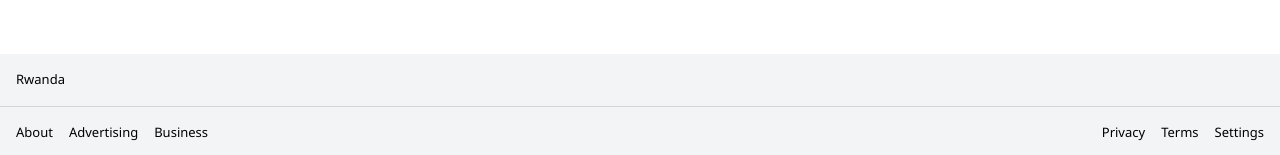
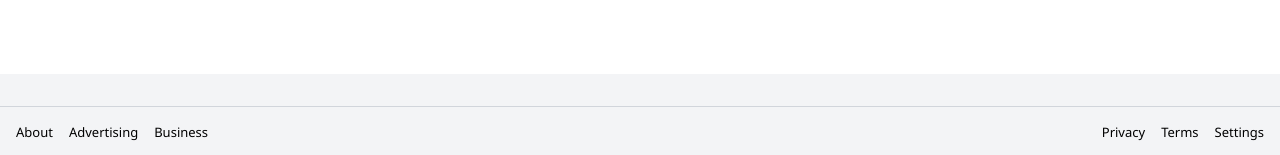
Before and after one commit to EDMONDGIHOZO/google-clone, a React (Create React App) app: page / in a window 1280 px wide. Shown: the part 642-797 px from the top of the page. Built offline with nearby package versions, Linux system fonts and the light colour scheme; no server answers.

Commit message:
fetch country dynamically

```diff
--- a/src/components/layouts/Footer.tsx
+++ b/src/components/layouts/Footer.tsx
@@ -1,10 +1,11 @@
 import React from 'react'
 import menu from '@/constants/menu.json';
 import {MenuItem} from "@/types/navigation.type";
+import useCountry from "@/hooks/country";
 
 const Footer: React.FC = () => {
 
-    const country = "Rwanda";
+    const country = useCountry();
 
     return (
         <footer className={"bg-gray-100 dark:bg-gray-900 dark:text-gray-500"}>
--- a/src/constants/urls.ts
+++ b/src/constants/urls.ts
@@ -1,3 +1,4 @@
 
 
 export const randomImages = 'https://xsgames.co/randomusers/avatar.php?g=male';
+export const geoInfo = "https://get.geojs.io/v1/ip/geo.json"
--- /dev/null
+++ b/src/hooks/country.ts
@@ -0,0 +1,32 @@
+// useCountry.ts
+import {useState, useEffect} from 'react';
+import axios from 'axios';
+import {geoInfo} from "@/constants/urls";
+
+const useCountry = () => {
+    const [country, setCountry] = useState<string | null>(null);
+
+    useEffect(() => {
+        const fetchCountry = async () => {
+            try {
+                const response = await axios.get(geoInfo);
+                const details = response.data
+                console.log(response.data)
+                if (response && response.status === 200) {
+                    setCountry(details?.country);
+                } else {
+                    setCountry(null);
+                }
+            } catch (error) {
+                console.error('Error fetching country:', error);
+                setCountry(null);
+            }
+        };
+
+        fetchCountry().then(r => null);
+    }, []);
+
+    return country;
+};
+
+export default useCountry;
```
